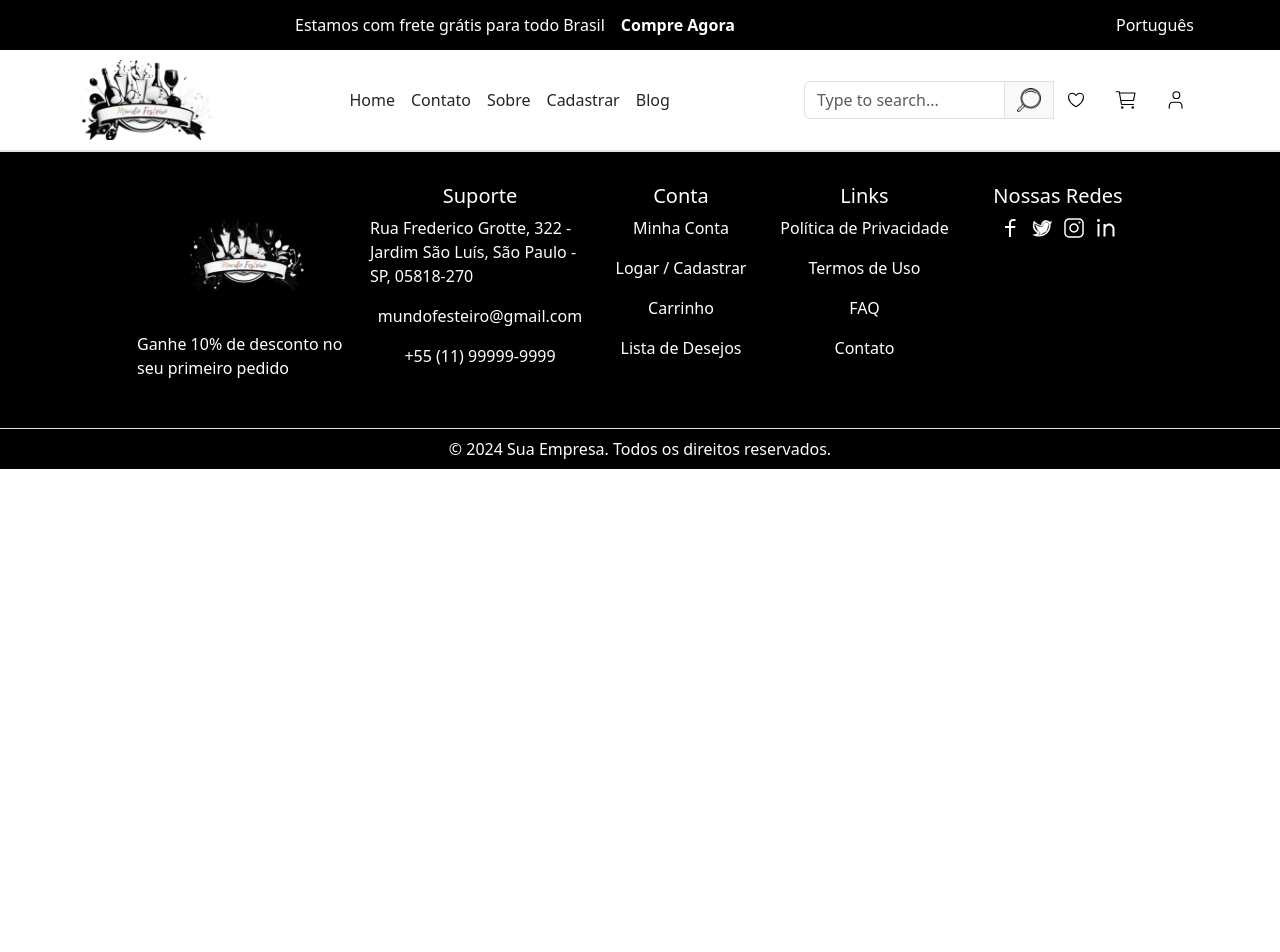
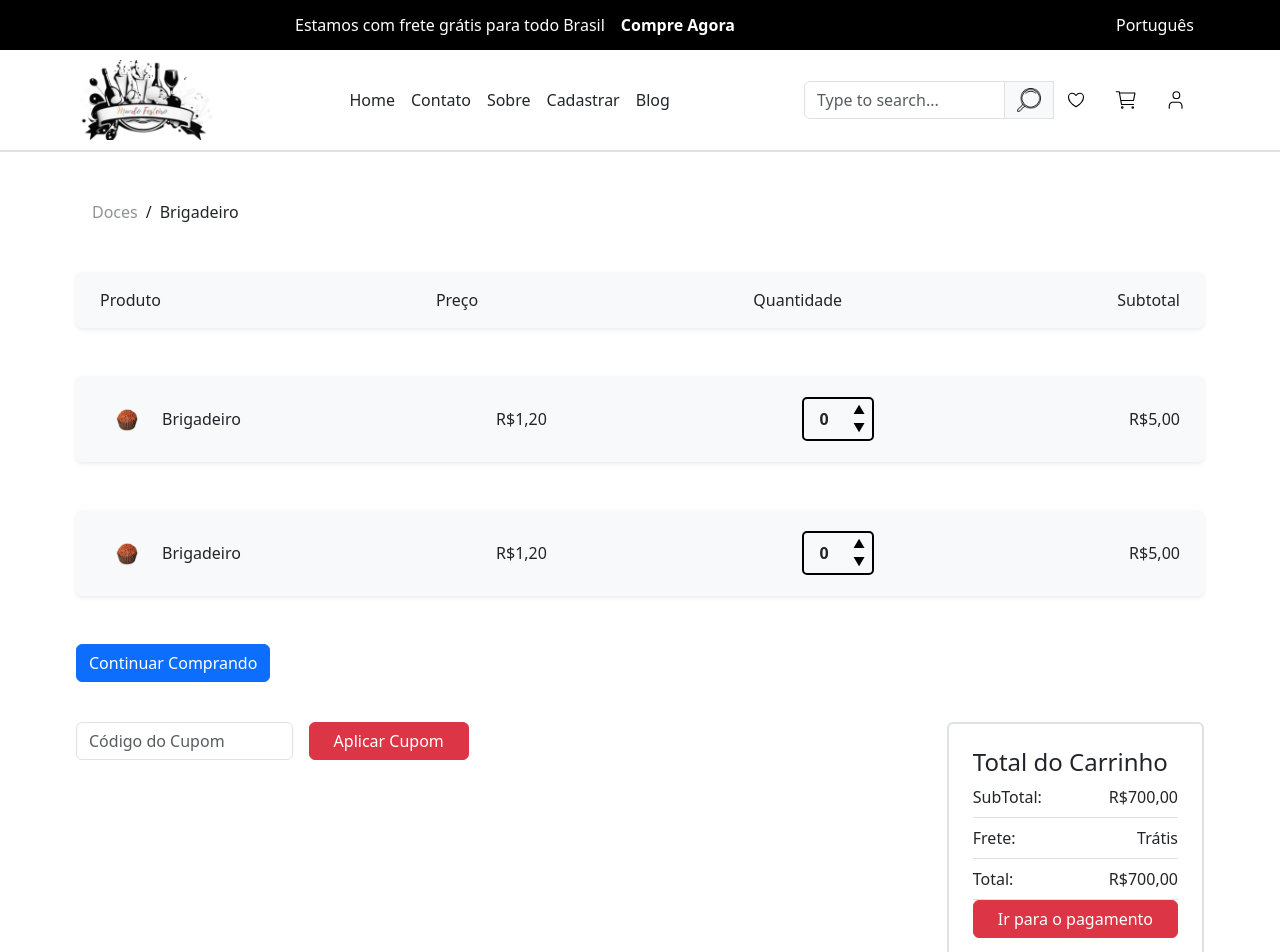
Before and after one commit to WilliamFraga21/FronWebMundoFesteiro, a Vue app: page /carrinho in a window 1280 px wide. Shown: the top 952 px of the page. Before the commit the page ends 800 px from the top, so only its background shows below. Built offline with nearby package versions, Linux system fonts and the light colour scheme.

Commit message:
CREATE Carrinho

```diff
--- /dev/null
+++ b/src/components/ProdutoCarrinho.vue
@@ -0,0 +1,118 @@
+<script >
+
+
+export default {
+  data() {
+    return {
+      count: 0, // Valor inicial do contador
+    };
+  },
+  methods: {
+    increase() {
+      this.count++;
+    },
+    decrease() {
+      if (this.count > 0) {
+        this.count--;
+      }
+    },
+  },
+};
+</script>
+
+<template>
+  <div class="shadow-sm p-3 mb-5 bg-body-tertiary rounded d-flex justify-content-between align-items-center">
+    <div class="d-flex align-items-center img-item">
+      <button type="button" class="btn-close dellItem " aria-label="Close"></button>
+      <div>
+        <img src="../assets/imagens/image%203.svg" alt="" style="height: 54px;width: 54px" class="ms-2 ">
+      </div>
+      <p class="m-0 ms-2">
+        Brigadeiro
+      </p>
+    </div>
+    <div>
+      <p class="m-0">
+        R$1,20
+      </p>
+    </div>
+    <div class="counter-container">
+      <div class="counter-value">{{ count }}</div>
+      <div class="counter-buttons">
+        <button class="counter-button arrow-up" @click="increase"></button>
+        <button class="counter-button arrow-down" @click="decrease"></button>
+      </div>
+    </div>
+    <div>
+      <p class="m-0 me-2">
+        R$5,00
+      </p>
+    </div>
+  </div>
+</template>
+
+<style scoped>
+.dellItem{
+  display: none;
+}
+.img-item:hover .dellItem{
+  display: flex;
+
+}
+
+
+.counter-container {
+  display: flex;
+  align-items: center;
+  justify-content: space-between;
+  width: 72px;
+  height: 44px;
+  border: 2px solid black;
+  border-radius: 5px;
+  padding: 5px;
+  box-sizing: border-box;
+  position: relative;
+}
+
+.counter-value {
+  font-size: 16px;
+  font-weight: bold;
+  text-align: center;
+  width: 30px;
+}
+
+.counter-buttons {
+  display: flex;
+  flex-direction: column;
+  align-items: center;
+  justify-content: center;
+  gap: 2px;
+}
+
+.counter-button {
+  width: 16px;
+  height: 16px;
+  display: flex;
+  align-items: center;
+  justify-content: center;
+  cursor: pointer;
+  border: none;
+  background: transparent;
+  outline: none;
+  transition: transform 0.2s ease;
+}
+
+.counter-button:hover {
+  transform: scale(1.1);
+}
+
+.arrow-up::before {
+  content: '▲';
+  font-size: 12px;
+}
+
+.arrow-down::before {
+  content: '▼';
+  font-size: 12px;
+}
+</style>
--- a/src/router/index.js
+++ b/src/router/index.js
@@ -4,7 +4,7 @@ import Login from "@/views/Login/Login.vue";
 import AdminTela from "@/views/AdminTela.vue";
 import Home from "@/views/Home.vue";
 import ViewProduto from "@/views/ViewProduto.vue";
-
+import Carrinho from "@/views/Carrinho.vue";
 const router = createRouter({
   history: createWebHistory(import.meta.env.BASE_URL),
   routes: [
@@ -33,6 +33,11 @@ const router = createRouter({
       name: 'viewProduto',
       component: ViewProduto
     },
+    {
+      path: '/carrinho',
+      name: 'carrinho',
+      component: Carrinho
+    },
 
   ]
 })
--- /dev/null
+++ b/src/views/Carrinho.vue
@@ -0,0 +1,116 @@
+<script >
+import HeaderProduto from "@/components/HeaderProduto.vue";
+import ProdutoCarrinho from "@/components/ProdutoCarrinho.vue";
+
+export default {
+  components: {ProdutoCarrinho, HeaderProduto}
+
+}
+</script>
+
+<template>
+
+
+
+  <div style="min-height: 1200px">
+    <div class="container-fluid " style="width: 90%;margin-top: 40px">
+      <HeaderProduto/>
+    </div>
+
+
+    <div class="container-fluid " style="width: 90%;margin-top: 40px">
+        <div class="shadow-sm p-3 mb-5 bg-body-tertiary rounded d-flex justify-content-between">
+          <div>
+            <p class="m-0 ms-2">
+              Produto
+            </p>
+          </div>
+          <div>
+            <p class="m-0">
+              Preço
+            </p>
+          </div>
+          <div>
+            <p class="m-0">
+              Quantidade
+            </p>
+          </div>
+          <div>
+            <p class="m-0 me-2">
+              Subtotal
+            </p>
+          </div>
+        </div>
+    </div>
+
+
+    <div class="container-fluid " style="width: 90%;margin-top: 40px">
+      <ProdutoCarrinho/>
+      <ProdutoCarrinho/>
+    </div>
+
+
+    <div class="container-fluid " style="width: 90%;margin-top: 40px">
+      <button class="btn btn-primary ">Continuar Comprando</button>
+    </div>
+
+
+
+    <div class="container-fluid d-flex justify-content-between" style="width: 90%;margin-top: 40px">
+      <div class="d-flex align-self-start" >
+        <input type="text" name="cupom" id="cupom" placeholder="Código do Cupom" class="rounded form-control w-50">
+        <button class="btn btn-danger ms-3 ps-4 pe-4">Aplicar Cupom</button>
+
+      </div>
+
+
+      <div class="">
+
+
+
+        <div class="border border-2 p-4 rounded">
+
+          <h4>
+            Total do Carrinho
+          </h4>
+          <div class="border-bottom pb-2 d-flex justify-content-between mt-2">
+            <p class="m-0">
+              SubTotal:
+            </p>
+            <p class="m-0">
+              R$700,00
+            </p>
+          </div>
+
+          <div class="border-bottom pb-2 d-flex justify-content-between mt-2">
+            <p class="m-0">
+              Frete:
+            </p>
+            <p class="m-0">
+              Trátis
+            </p>
+          </div>
+
+
+          <div class="border-bottom pb-2 d-flex justify-content-between mt-2">
+            <p class="m-0">
+              Total:
+            </p>
+            <p class="m-0">
+              R$700,00
+            </p>
+          </div>
+
+          <button class="btn btn-danger  ps-4 pe-4 m-auto">Ir para o pagamento</button>
+
+        </div>
+      </div>
+    </div>
+
+
+  </div>
+</template>
+
+<style scoped>
+
+</style>
```
